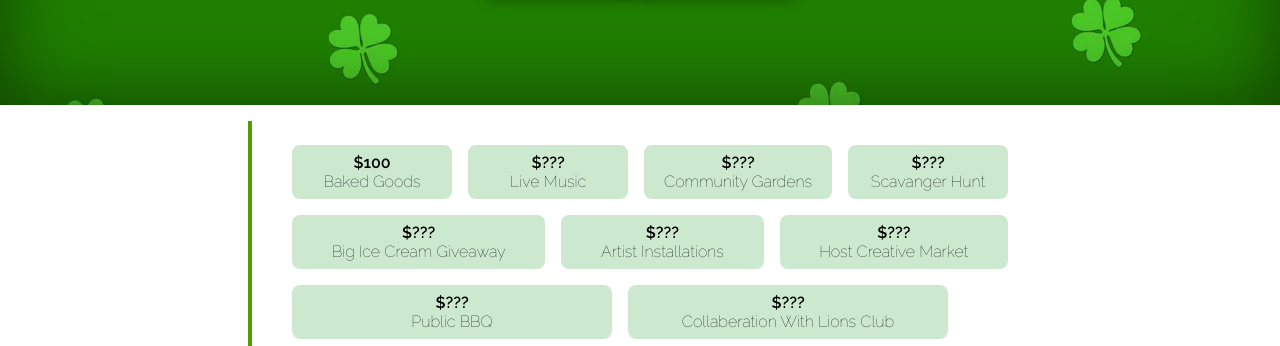
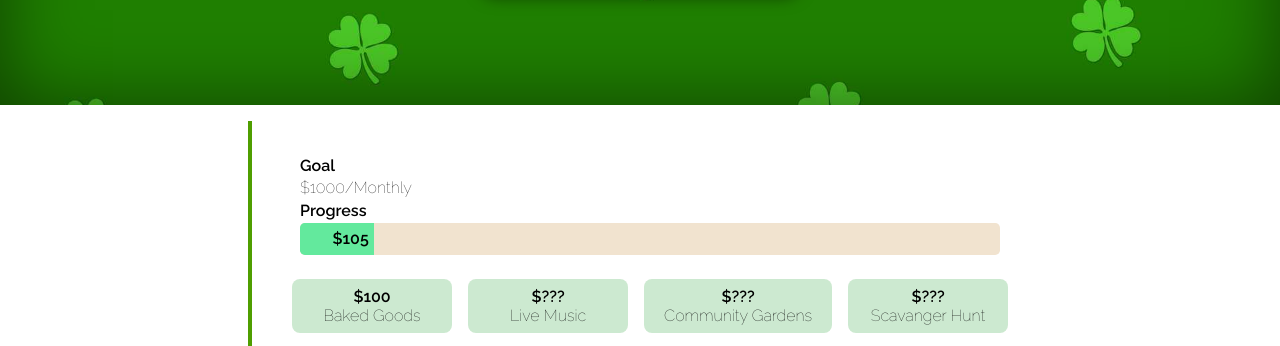
Before and after one commit to JavaGT/luckydip.club, a plain HTML site: page docs/index.html in a window 1280 px wide. Shown: the part 535-881 px from the top of the page. Drawn offline with Linux system fonts and the light colour scheme.

Commit message:
progress bar

```diff
--- a/docs/index.html
+++ b/docs/index.html
@@ -32,39 +32,49 @@
     </div>
     <div class="content">
         <section class="future">
-            <div>
+            <div class="status">
+                <h4>Goal</h4>
+                $1000/Monthly
+                <h4>Progress</h4>
+                <div class="bar">
+                    <div class="fill">
+                        <span class="current">$105</span>
+                    </div>
+                </div>
+            </div>
+            <div class="event">
                 <span class="est">$100</span>
                 <span class="title">baked goods</span>
             </div>
-            <div>
+            <div class="event">
                 <span class="est">$???</span>
                 <span class="title">Live music</span>
             </div>
-            <div>
+            <div class="event">
                 <span class="est">$???</span>
                 <span class="title">community gardens</span>
             </div>
-            <div>
+            <div class="event">
                 <span class="est">$???</span>
                 <span class="title">Scavanger hunt</span>
             </div>
-            <div>
+            <div class="event">
                 <span class="est">$???</span>
                 <span class="title">Big Ice Cream giveaway</span>
             </div>
-            <div>
+            <div class="event">
                 <span class="est">$???</span>
                 <span class="title">Artist installations</span>
             </div>
-            <div>
+            <div class="event">
                 <span class="est">$???</span>
                 <span class="title">Host creative market</span>
             </div>
-            <div>
+            <div class="event">
                 <span class="est">$???</span>
                 <span class="title">Public BBQ</span>
             </div>
-            <div>
+            <div class="event">
                 <span class="est">$???</span>
                 <span class="title">Collaberation with Lions Club</span>
             </div>
@@ -215,11 +225,36 @@
         </footer>
     </div>
     <style>
+        .bar {
+            width: 100%;
+            height: 2em;
+            background-color: rgb(241, 227, 207);
+            border-radius: 0.3em;
+            overflow: hidden;
+        }
+        .fill {
+            width: calc(100% * (105 / 1000));
+            height: 100%;
+            background-color: rgb(99, 233, 157);
+        }
+        .current {
+            float: right;
+            margin-right: 0.3em;
+            line-height: 2em;
+            font-weight: bolder;
+        }
         .future {
             display: flex;
             flex-wrap: wrap;
         }
-        .future > div {
+        .future .status {
+            display: block;
+            width: 100%;
+
+            padding: 0.5em;
+            margin: 0.5em;
+        }
+        .future > .event {
             flex-grow: 1;
             background-color: rgba(0, 145, 24, 0.2);
             padding: 0.5em;
@@ -229,15 +264,15 @@
             max-width: 20em;
             text-align: center;
             border-radius: 0.5em;
+            text-transform: capitalize;
         }
-        .future > div > * {
+        .future > .event > * {
             display: block;
         }
         .future .est {
             font-weight: bold;
         }
         .future {
-            text-transform: capitalize;
         }
         a:not(.button),
         a:visited:not(.button) {
```
